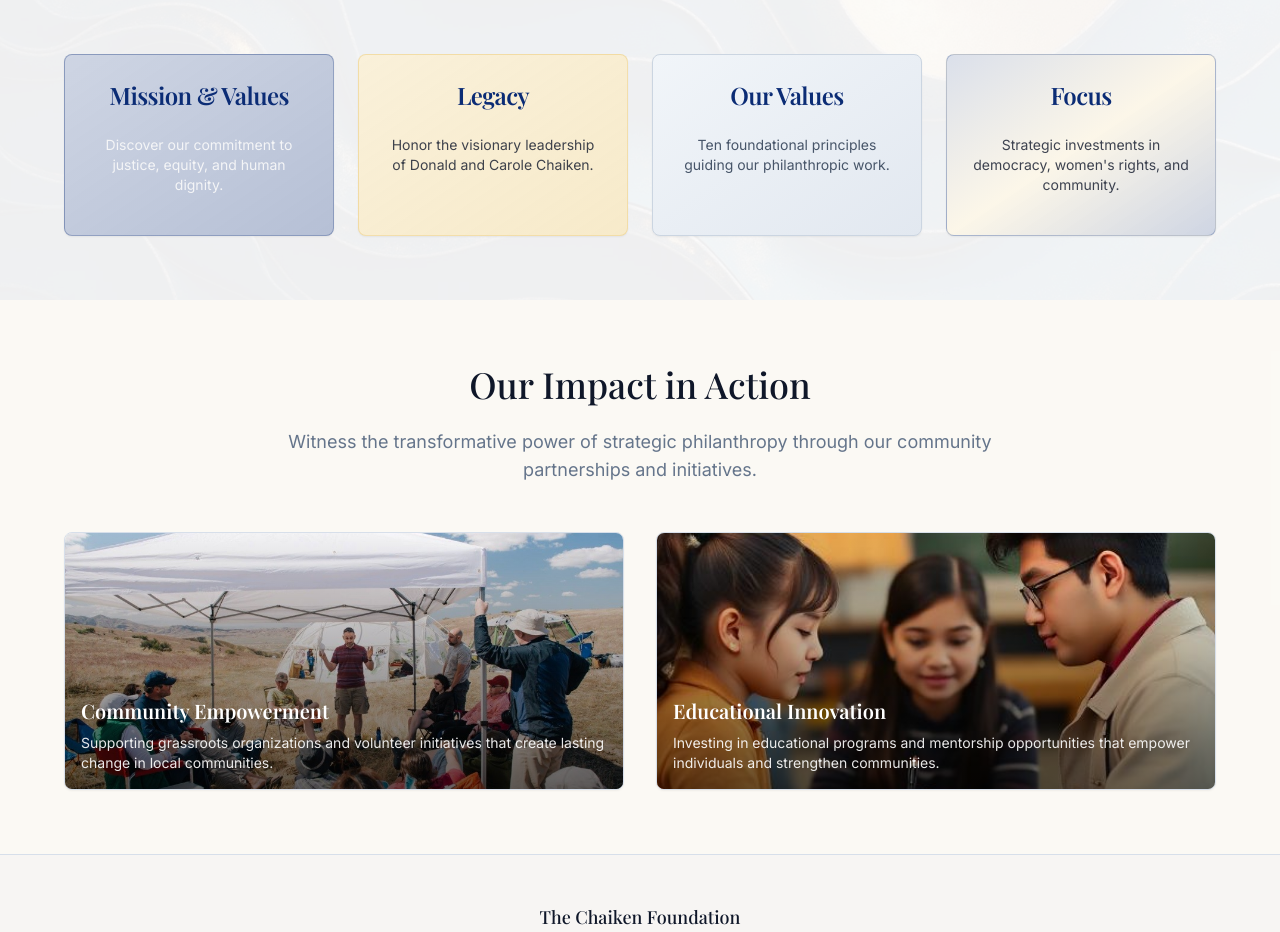
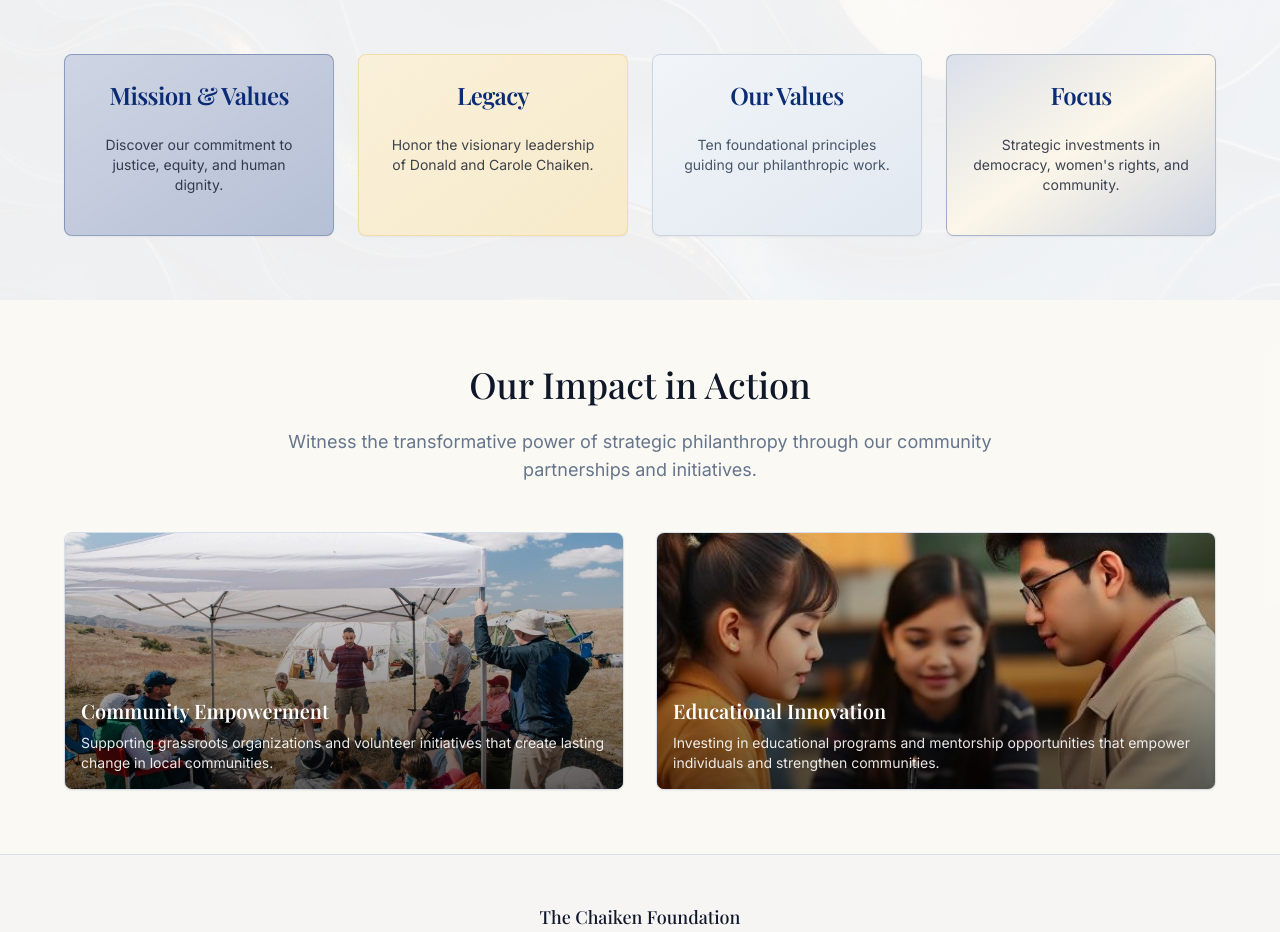
Before and after one commit to kleinwizard/chaiken-foundation-legacy, a React (Vite) app: page / in a window 1280 px wide. Shown: the part 920-1852 px from the top of the page. Built offline with nearby package versions, Linux system fonts and the light colour scheme.

Commit message:
Update Mission & Values text color
Set the text color for the "Mission & Values" card on the homepage to black, matching the other cards for consistency.

```diff
--- a/src/pages/Index.tsx
+++ b/src/pages/Index.tsx
@@ -57,7 +57,7 @@ const Index = () => {
                 <CardTitle className="text-2xl text-primary">Mission & Values</CardTitle>
               </CardHeader>
               <CardContent>
-                <CardDescription className="text-center mb-4 text-primary-foreground/90">
+                <CardDescription className="text-center mb-4 text-foreground/80">
                   Discover our commitment to justice, equity, and human dignity.
                 </CardDescription>
               </CardContent>
```
